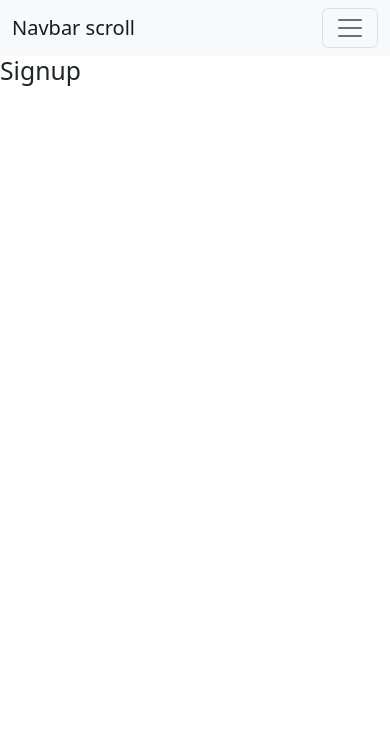
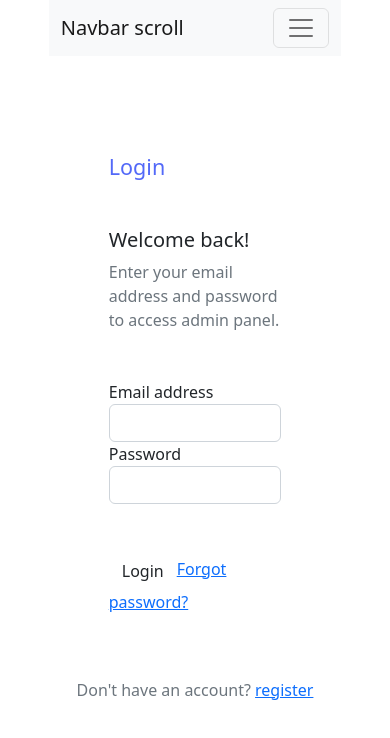
Before and after one commit to inzamam-nur/RevelLens-client-side, a React (Create React App) app: page /signup in a window 390 px wide. Shown: the top 738 px of the page. Built offline with nearby package versions, Linux system fonts and the light colour scheme.

Commit message:
login regi

```diff
--- a/src/App.js
+++ b/src/App.js
@@ -6,7 +6,7 @@ import 'bootstrap/dist/css/bootstrap.min.css';
 
 function App() {
   return (
-   <RouterProvider router={routes}></RouterProvider>
+   <div className='w-75 m-auto'><RouterProvider router={routes}></RouterProvider></div>
   )
 }
 
--- a/src/Pages/Home/Home.js
+++ b/src/Pages/Home/Home.js
@@ -1,9 +1,49 @@
 import React from 'react';
+import Carousel from 'react-bootstrap/Carousel';
+
 
 const Home = () => {
     return (
         <div>
-            <h2>From home</h2>
+            <Carousel>
+      <Carousel.Item>
+        <img
+          className="d-block w-100"
+          src="holder.js/800x400?text=First slide&bg=373940"
+          alt="First slide"
+        />
+        <Carousel.Caption>
+          <h3>First slide label</h3>
+          <p>Nulla vitae elit libero, a pharetra augue mollis interdum.</p>
+        </Carousel.Caption>
+      </Carousel.Item>
+      <Carousel.Item>
+        <img
+          className="d-block w-100"
+          src="holder.js/800x400?text=Second slide&bg=282c34"
+          alt="Second slide"
+        />
+
+        <Carousel.Caption>
+          <h3>Second slide label</h3>
+          <p>Lorem ipsum dolor sit amet, consectetur adipiscing elit.</p>
+        </Carousel.Caption>
+      </Carousel.Item>
+      <Carousel.Item>
+        <img
+          className="d-block w-100"
+          src="holder.js/800x400?text=Third slide&bg=20232a"
+          alt="Third slide"
+        />
+
+        <Carousel.Caption>
+          <h3>Third slide label</h3>
+          <p>
+            Praesent commodo cursus magna, vel scelerisque nisl consectetur.
+          </p>
+        </Carousel.Caption>
+      </Carousel.Item>
+    </Carousel>
         </div>
     );
 };
--- /dev/null
+++ b/src/Pages/Login/Login.css
@@ -0,0 +1,43 @@
+body{
+    margin-top:20px;
+    background: #f6f9fc;
+}
+.account-block {
+    padding: 0;
+    background-image: url(https://bootdey.com/img/Content/bg1.jpg);
+    background-repeat: no-repeat;
+    background-size: cover;
+    height: 100%;
+    position: relative;
+}
+.account-block .overlay {
+    -webkit-box-flex: 1;
+    -ms-flex: 1;
+    flex: 1;
+    position: absolute;
+    top: 0;
+    bottom: 0;
+    left: 0;
+    right: 0;
+    background-color: rgba(0, 0, 0, 0.4);
+}
+.account-block .account-testimonial {
+    text-align: center;
+    color: #fff;
+    position: absolute;
+    margin: 0 auto;
+    padding: 0 1.75rem;
+    bottom: 3rem;
+    left: 0;
+    right: 0;
+}
+
+.text-theme {
+    color: #5369f8 !important;
+}
+
+.btn-theme {
+    background-color: #5369f8;
+    border-color: #5369f8;
+    color: #fff;
+}
--- a/src/Pages/Login/Login.js
+++ b/src/Pages/Login/Login.js
@@ -1,10 +1,60 @@
 import React from 'react';
+import { Link } from 'react-router-dom';
+import './Login.css'
 
 const Login = () => {
     return (
-        <div>
-            <h2>Login</h2>
+        <div style={{marginTop:'50px',marginBottom:'50px'}} id="main-wrapper" class="container">
+        <div class="row justify-content-center">
+            <div class="col-xl-10">
+                <div class="card border-0">
+                    <div class="card-body p-0">
+                        <div class="row no-gutters">
+                            <div class="col-lg-6">
+                                <div class="p-5">
+                                    <div class="mb-5">
+                                        <h3 class="h4 font-weight-bold text-theme">Login</h3>
+                                    </div>
+
+                                    <h6 class="h5 mb-0">Welcome back!</h6>
+                                    <p class="text-muted mt-2 mb-5">Enter your email address and password to access admin panel.</p>
+
+                                    <form>
+                                        <div class="form-group">
+                                            <label for="exampleInputEmail1">Email address</label>
+                                            <input type="email" class="form-control" id="exampleInputEmail1"></input>
+                                        </div>
+                                        <div class="form-group mb-5">
+                                            <label for="exampleInputPassword1">Password</label>
+                                            <input type="password" class="form-control" id="exampleInputPassword1"></input>
+                                        </div>
+                                        <button type="submit" class="btn btn-theme">Login</button>
+                                        <a href="#l" class="forgot-link float-right text-primary">Forgot password?</a>
+                                    </form>
+                                </div>
+                            </div>
+
+                            <div class="col-lg-6 d-none d-lg-inline-block">
+                                <div class="account-block rounded-right">
+                                    <div class="overlay rounded-right"></div>
+                                    <div class="account-testimonial">
+                                        <h4 class="text-white mb-4">This  beautiful theme yours!</h4>
+                                        <p class="lead text-white">"Best investment i made for a long time. Can only recommend it for other users."</p>
+                                        <p>- Admin User</p>
+                                    </div>
+                                </div>
+                            </div>
+                        </div>
+
+                    </div>
+                </div>
+
+                <p class="text-muted text-center mt-3 mb-0">Don't have an account? <Link class="text-primary ml-1" to='/signup'>register</Link></p>
+
+
+            </div>
         </div>
+    </div>
     );
 };
 
--- a/src/Pages/SignUp/SignUp.js
+++ b/src/Pages/SignUp/SignUp.js
@@ -1,10 +1,60 @@
 import React from 'react';
+import { Link } from 'react-router-dom';
+import '../Login/Login.css'
 
 const SignUp = () => {
     return (
-        <div>
-            <h2>Signup</h2>
+        <div style={{marginTop:'50px',marginBottom:'50px'}} id="main-wrapper" class="container">
+        <div class="row justify-content-center">
+            <div class="col-xl-10">
+                <div class="card border-0">
+                    <div class="card-body p-0">
+                        <div class="row no-gutters">
+                            <div class="col-lg-6">
+                                <div class="p-5">
+                                    <div class="mb-5">
+                                        <h3 class="h4 font-weight-bold text-theme">Login</h3>
+                                    </div>
+
+                                    <h6 class="h5 mb-0">Welcome back!</h6>
+                                    <p class="text-muted mt-2 mb-5">Enter your email address and password to access admin panel.</p>
+
+                                    <form>
+                                        <div class="form-group">
+                                            <label for="exampleInputEmail1">Email address</label>
+                                            <input type="email" class="form-control" id="exampleInputEmail1"></input>
+                                        </div>
+                                        <div class="form-group mb-5">
+                                            <label for="exampleInputPassword1">Password</label>
+                                            <input type="password" class="form-control" id="exampleInputPassword1"></input>
+                                        </div>
+                                        <button type="submit" class="btn btn-theme">Login</button>
+                                        <a href="#l" class="forgot-link float-right text-primary">Forgot password?</a>
+                                    </form>
+                                </div>
+                            </div>
+
+                            <div class="col-lg-6 d-none d-lg-inline-block">
+                                <div class="account-block rounded-right">
+                                    <div class="overlay rounded-right"></div>
+                                    <div class="account-testimonial">
+                                        <h4 class="text-white mb-4">This  beautiful theme yours!</h4>
+                                        <p class="lead text-white">"Best investment i made for a long time. Can only recommend it for other users."</p>
+                                        <p>- Admin User</p>
+                                    </div>
+                                </div>
+                            </div>
+                        </div>
+
+                    </div>
+                </div>
+
+                <p class="text-muted text-center mt-3 mb-0">Don't have an account? <Link class="text-primary ml-1" to='/login'>register</Link></p>
+
+
+            </div>
         </div>
+    </div>
     );
 };
 
```
